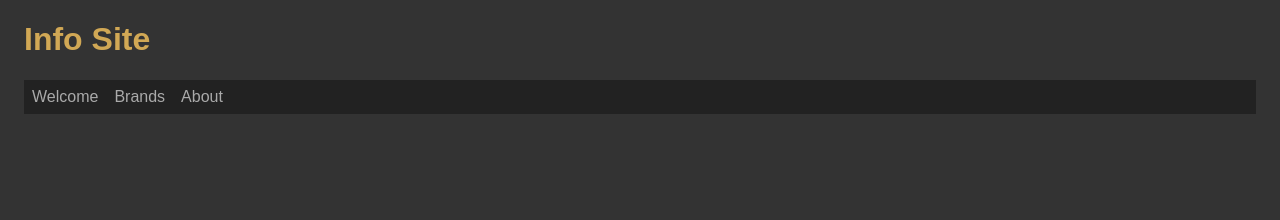
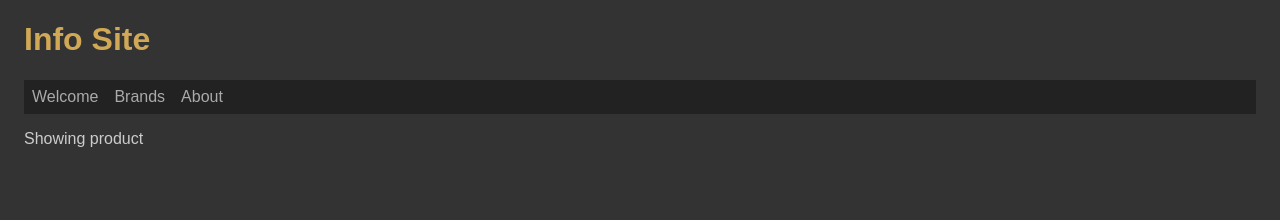
Before and after one commit to edwardtanguay/blank-vite-dark-menu, a React (Vite) app: page /product in a window 1280 px wide. Shown: the top 220 px of the page. Built offline with nearby package versions, Linux system fonts and the light colour scheme.

Commit message:
works without compoentn

```diff
--- a/src/App.tsx
+++ b/src/App.tsx
@@ -3,7 +3,7 @@ import { NavLink, Routes, Route, Navigate } from 'react-router-dom';
 import { PageWelcome } from './pages/PageWelcome';
 import { PageInfo } from './pages/PageInfo';
 import { PageAbout } from './pages/PageAbout';
-import { PageProducts } from './pages/PageProducts';
+import { PageProduct } from './pages/PageProduct';
 
 function App() {
 	return (
@@ -18,7 +18,7 @@ function App() {
 			<Routes>
 				<Route path="/welcome" element={<PageWelcome />} />
 				<Route path="/info" element={<PageInfo />} />
-				<Route path="/products" element={<PageProducts />}>
+				<Route path="/product" element={<PageProduct />}>
 					<Route path=":id" />
 				</Route>
 				<Route path="/about" element={<PageAbout />} />
--- a/src/pages/PageInfo.tsx
+++ b/src/pages/PageInfo.tsx
@@ -4,8 +4,8 @@ export const PageInfo = () => {
 	return (
 		<>
 			<p>This is the info page.</p>
-			<p>Go to <NavLink to="/products/1">Product 1</NavLink></p>
-			<p>Go to <NavLink to="/products/2">Product 2</NavLink></p>
+			<p>Go to <NavLink to="/product/1">Product 1</NavLink></p>
+			<p>Go to <NavLink to="/product/2">Product 2</NavLink></p>
 		</>
 	);
 };
--- a/src/pages/PageProducts.tsx
+++ b/src/pages/PageProduct.tsx
@@ -1,10 +1,10 @@
 import { useParams } from 'react-router-dom';
 
-export const PageProducts = () => {
+export const PageProduct = () => {
 	const { id } = useParams();
 
 	return (
-		<div className="page pageProducts">
+		<div className="page pageProduct">
 			<p>Showing product {id}</p>
 		</div>
 	);
```
